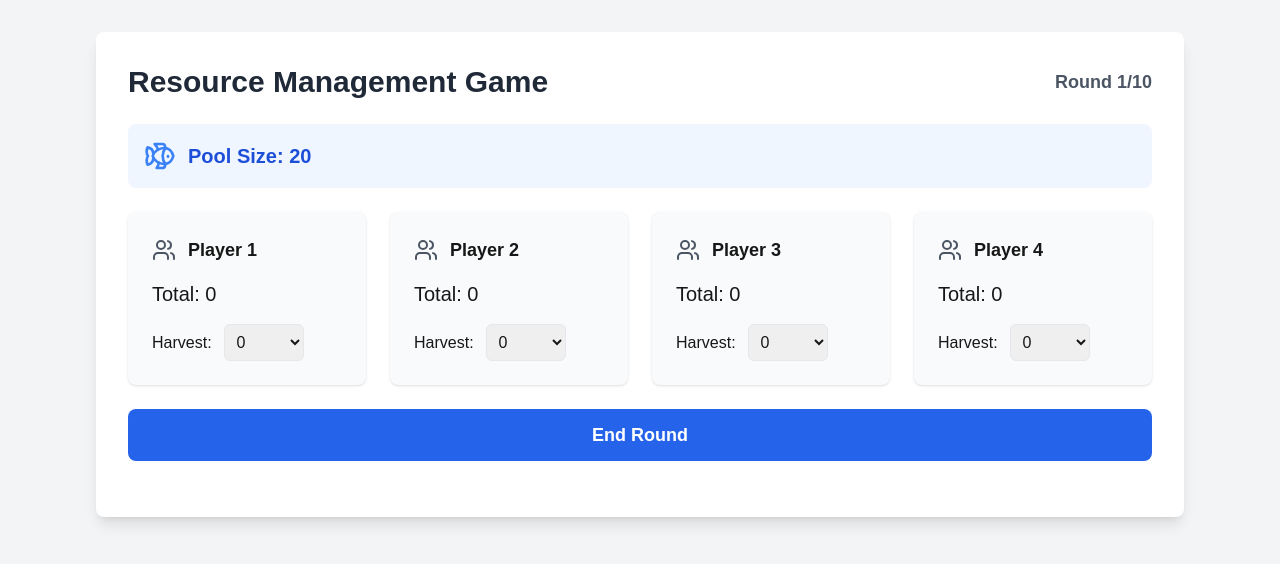
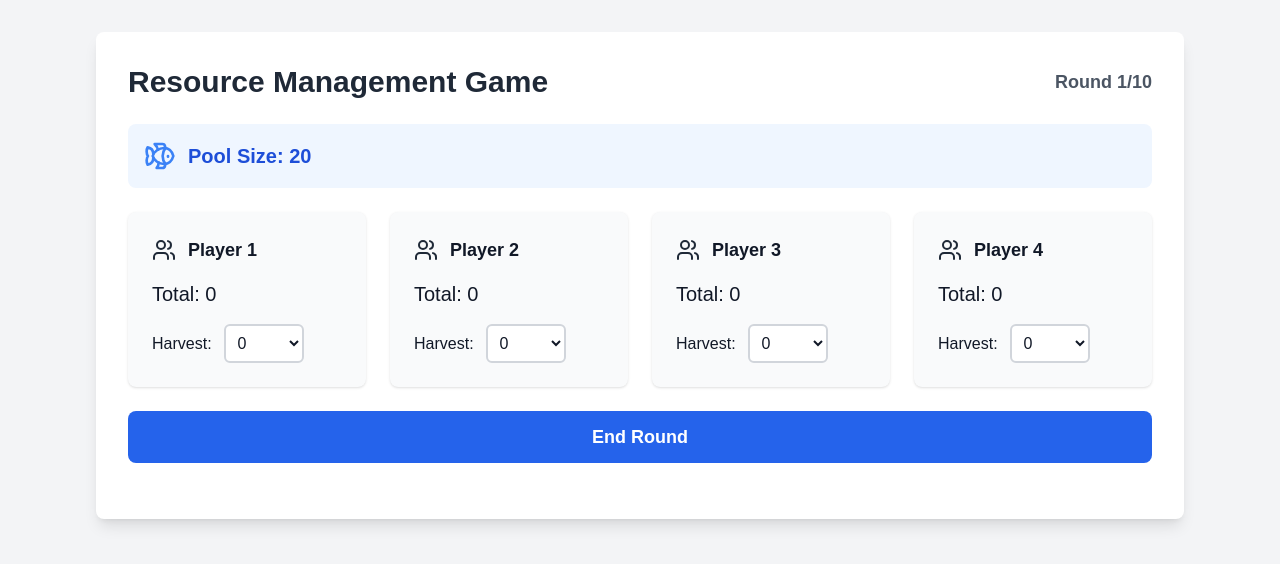
Before and after one commit to myokoz/resource-game, a Next.js app: page / in a window 1280 px wide. Shown: the top 564 px of the page. Built offline with nearby package versions, Linux system fonts and the light colour scheme.

Commit message:
Improve text contrast and readability

```diff
--- a/src/components/resource-game.js
+++ b/src/components/resource-game.js
@@ -89,20 +89,20 @@ const ResourceGame = () => {
             <div key={player.id} className="bg-gray-50 p-6 rounded-lg shadow">
               <div className="flex flex-col gap-4">
                 <div className="flex items-center gap-3">
-                  <Users className="w-6 h-6 text-gray-600" />
-                  <span className="text-lg font-semibold">{player.name}</span>
+                  <Users className="w-6 h-6 text-gray-800" />
+                  <span className="text-lg font-semibold text-gray-900">{player.name}</span>
                 </div>
-                <div className="text-xl">Total: {player.fish}</div>
+                <div className="text-xl font-medium text-gray-900">Total: {player.fish}</div>
                 <div className="flex items-center gap-3">
-                  <span>Harvest:</span>
+                  <span className="text-gray-900 font-medium">Harvest:</span>
                   <select
                     value={player.currentHarvest}
                     onChange={(e) => updateHarvest(player.id, parseInt(e.target.value))}
-                    className="border rounded-md p-2 w-20"
+                    className="border-2 border-gray-300 rounded-md p-2 w-20 text-gray-900 font-medium bg-white"
                     disabled={gameStatus === 'finished'}
                   >
                     {[0, 1, 2, 3].map(n => (
-                      <option key={n} value={n}>{n}</option>
+                      <option key={n} value={n} className="text-gray-900">{n}</option>
                     ))}
                   </select>
                 </div>
```
